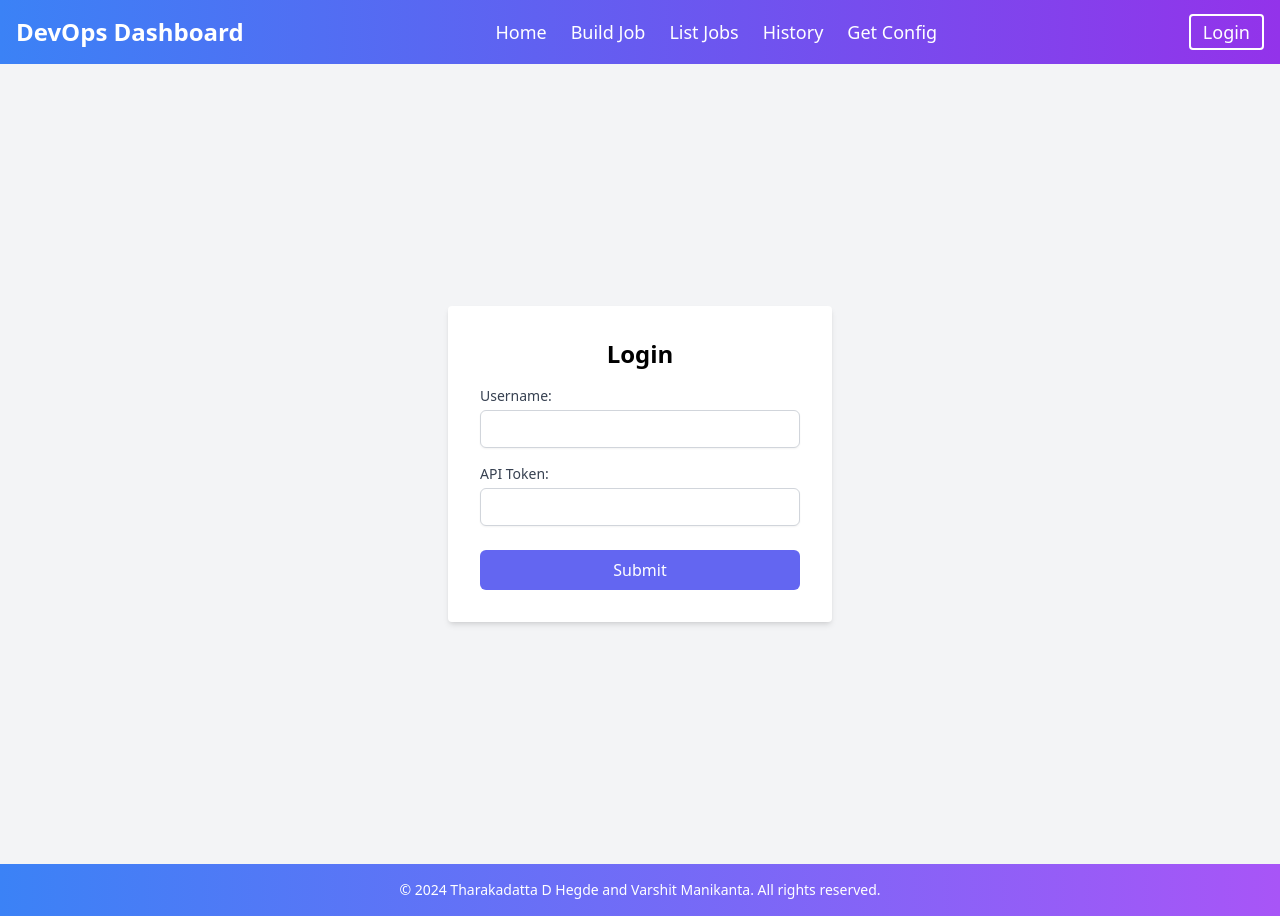
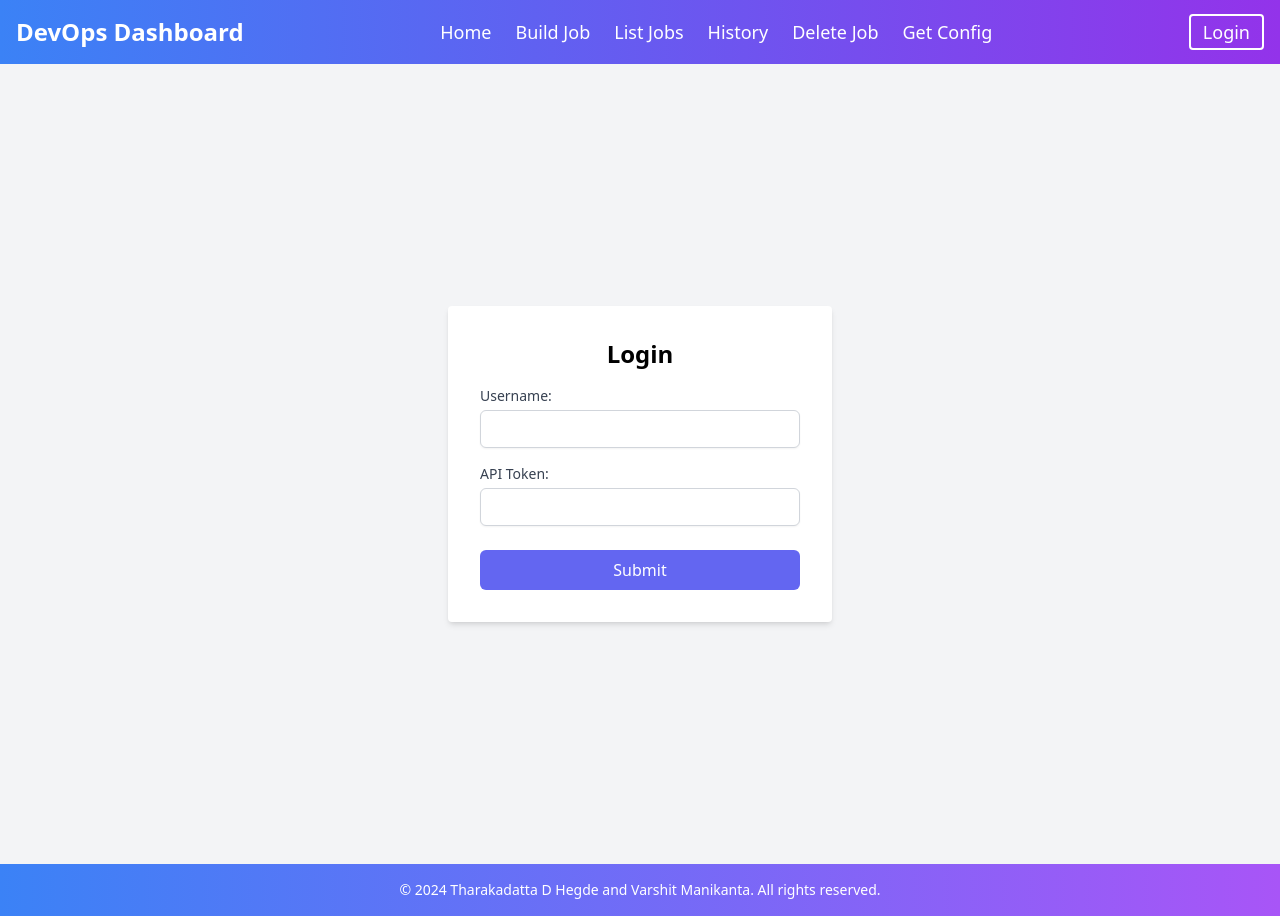
Before and after one commit to captainhaddock18/Devops-Pipeline-Monitoring-Tool, a React (Create React App) app in the folder frontend/: page /login in a window 1280 px wide. Built offline with nearby package versions, Linux system fonts and the light colour scheme.

Commit message:
delete job

```diff
--- a/frontend/src/components/Delete.js
+++ b/frontend/src/components/Delete.js
@@ -39,8 +39,9 @@ const Delete = () => {
           jobName: jobName,
         }
       });
-      console.log(response.data); // Log response from server
+      console.log(response); // Log response from server
       alert('Job delete request successful!');
+      navigate('/list')
     } catch (error) {
       if (error.response && error.response.status === 404) {
         alert('Job not found!');
--- a/frontend/src/components/Navbar.js
+++ b/frontend/src/components/Navbar.js
@@ -31,6 +31,9 @@ const Navbar = () => {
             <Link to="/history" className="text-white text-lg hover:text-gray-300">History</Link>
           </li>
           <li>
+            <Link to="/delete" className="text-white text-lg hover:text-gray-300">Delete Job</Link>
+          </li>
+          <li>
             <Link to="/config" className="text-white text-lg hover:text-gray-300">Get Config</Link>
           </li>
         </ul>
```
Also changed, not shown: 1 other file (tests, documents, lock files or other folders).
